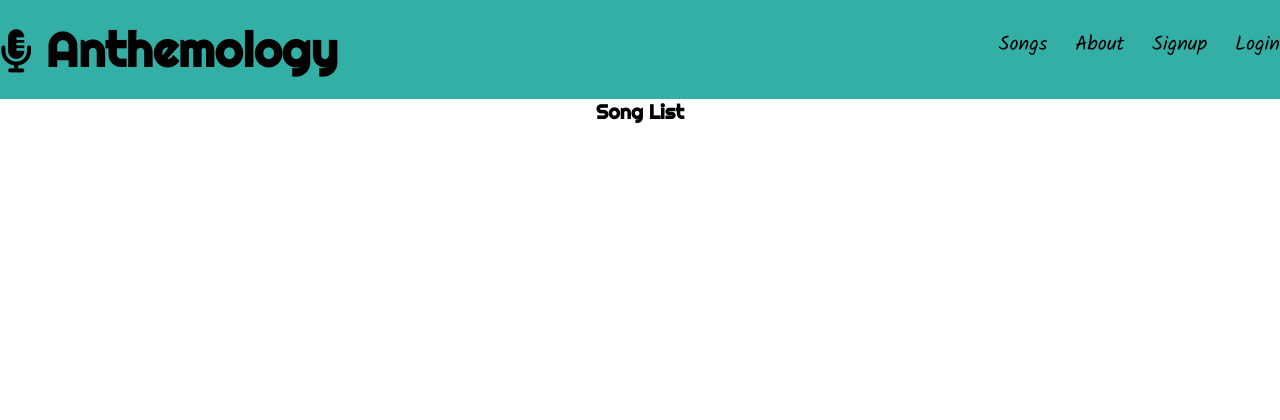
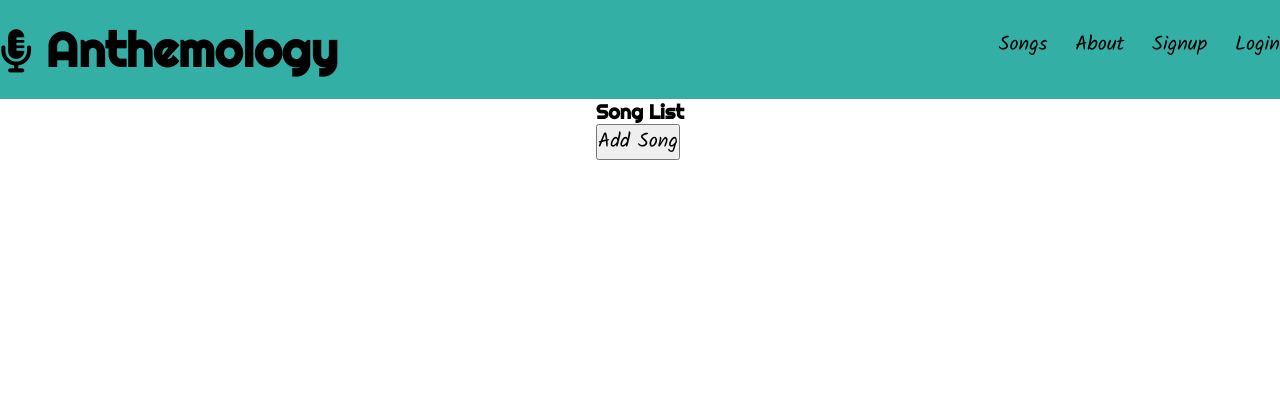
Before and after one commit to AlexaH88/anthemology, a Django app: page / in a window 1280 px wide. Shown: the top 420 px of the page. Run offline with Django 3.2, Linux system fonts and the light colour scheme; data that the repository does not hold is empty; some libraries are stand-ins or nearby versions.

Commit message:
Add add_song button to song list homepage, and remove Form Text generic on edit_song html

```diff
--- a/songs/templates/songs/edit_song.html
+++ b/songs/templates/songs/edit_song.html
@@ -3,7 +3,6 @@
 {% block content %}
     <h2>Edit Song</h2>
     <form class="site-form" action="{% url 'songs:edit' slug=song.slug %}" method="post" enctype="multipart/form-data">
-        Form Text
         {% csrf_token %}
         {{ form }}
         <input type="submit" value="Update">
--- a/songs/templates/songs/song_list.html
+++ b/songs/templates/songs/song_list.html
@@ -2,6 +2,9 @@
 
 {% block content %}
     <h2>Song List</h2>
+    <button>
+        <a href="{% url 'songs:add' %}">Add Song</a>
+    </button>
     <div class="songs">
         {% for song in songs %}
         <div class="song">
```
